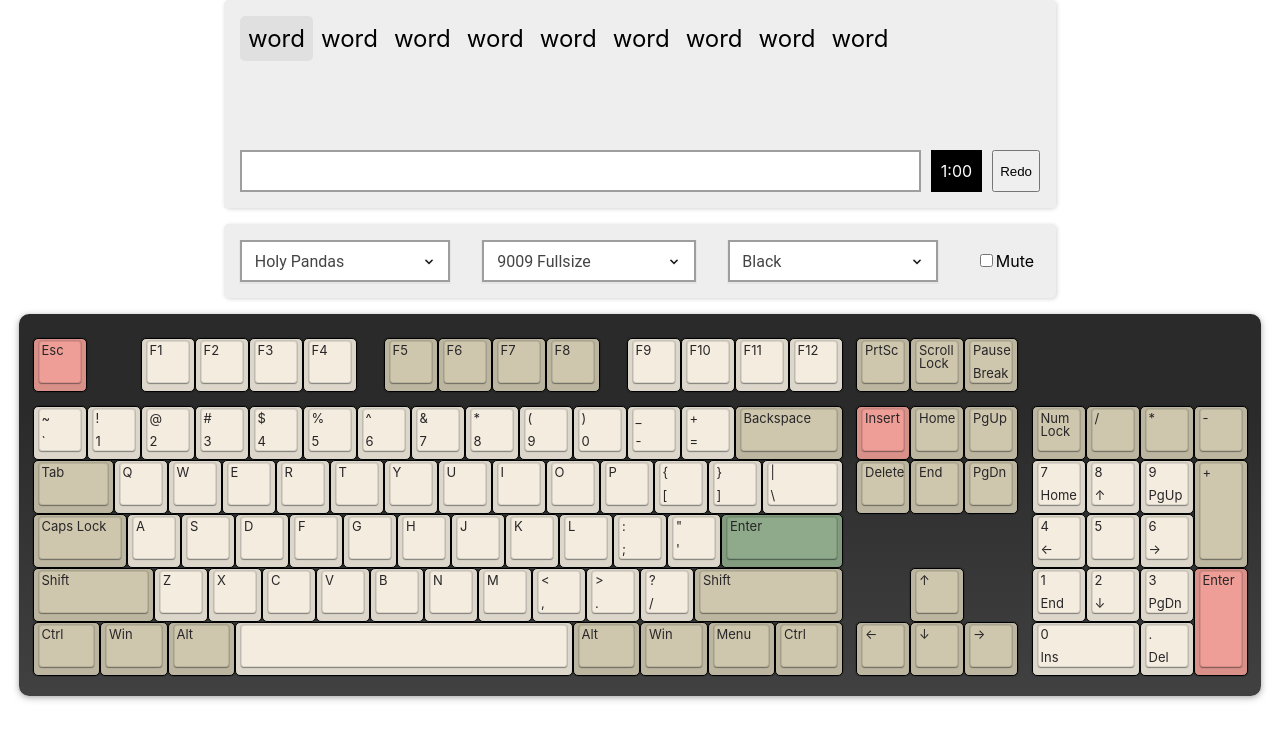
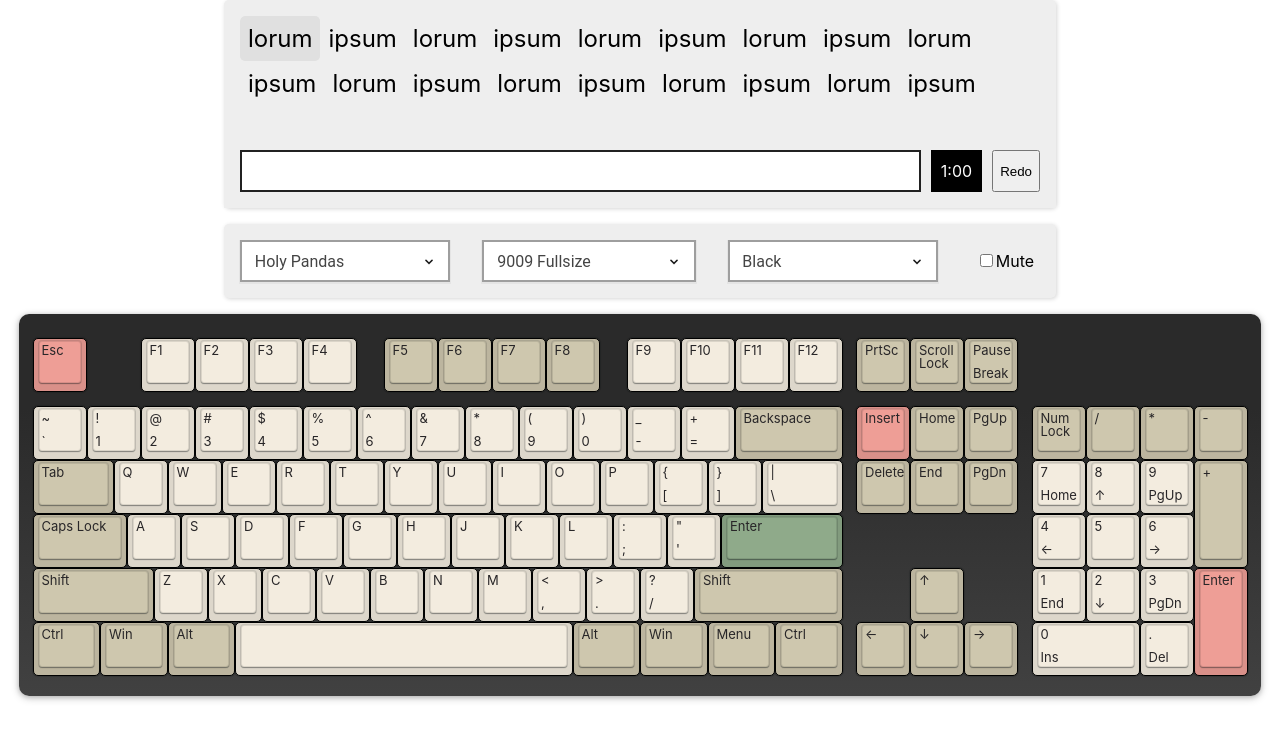
Before and after one commit to tplai/kbsim, a React app: page / in a window 1280 px wide. Shown: the top 740 px of the page. Built offline with nearby package versions, Linux system fonts and the light colour scheme.

Commit message:
Added placeholder spans

```diff
--- a/src/features/typingTest/TypingTest.js
+++ b/src/features/typingTest/TypingTest.js
@@ -5,9 +5,13 @@ import styles from './TypingTest.module.css';
 
 export function TypingTest() {
 
+  const [inputVal, setInput] = useState("");
+
   const handleKeyDown = (e) => {
+    // console.log(e.target.value);
+    // setInput()
+  }
 
-  }
   const handleKeyUp = (e) => {
 
   }
@@ -17,24 +21,42 @@ export function TypingTest() {
       <div className={styles.wordcontainer}>
         <div className={styles.wordarea}>
           <div className={styles.words}>
-            <span className={`${styles.word} ${styles.active}`}>word</span>
-            <span className={styles.word}>word</span>
-            <span className={styles.word}>word</span>
-            <span className={styles.word}>word</span>
-            <span className={styles.word}>word</span>
-            <span className={styles.word}>word</span>
-            <span className={styles.word}>word</span>
-            <span className={styles.word}>word</span>
-            <span className={styles.word}>word</span>
+            <span className={`${styles.word} ${styles.active}`}>lorum</span>
+            <span className={styles.word}>ipsum</span>
+            <span className={styles.word}>lorum</span>
+            <span className={styles.word}>ipsum</span>
+            <span className={styles.word}>lorum</span>
+            <span className={styles.word}>ipsum</span>
+            <span className={styles.word}>lorum</span>
+            <span className={styles.word}>ipsum</span>
+            <span className={styles.word}>lorum</span>
+            <span className={styles.word}>ipsum</span>
+            <span className={styles.word}>lorum</span>
+            <span className={styles.word}>ipsum</span>
+            <span className={styles.word}>lorum</span>
+            <span className={styles.word}>ipsum</span>
+            <span className={styles.word}>lorum</span>
+            <span className={styles.word}>ipsum</span>
+            <span className={styles.word}>lorum</span>
+            <span className={styles.word}>ipsum</span>
+            <span className={styles.word}>lorum</span>
+            <span className={styles.word}>ipsum</span>
+            <span className={styles.word}>lorum</span>
+            <span className={styles.word}>ipsum</span>
+            <span className={styles.word}>lorum</span>
+            <span className={styles.word}>ipsum</span>
+            <span className={styles.word}>ipsum</span>
           </div>
         </div>
       </div>
       <div className={styles.inputbar}>
         <input
           className={styles.typinginput}
+          onChange={handleKeyDown}
+          autoFocus="true"
           autoCorrect="off"
           autoCapitalize="off"
-          spellCheck={false}
+          spellCheck="false"
         />
         <span className={styles.toolbar}>
           <span className={styles.time}>1:00</span>
```
